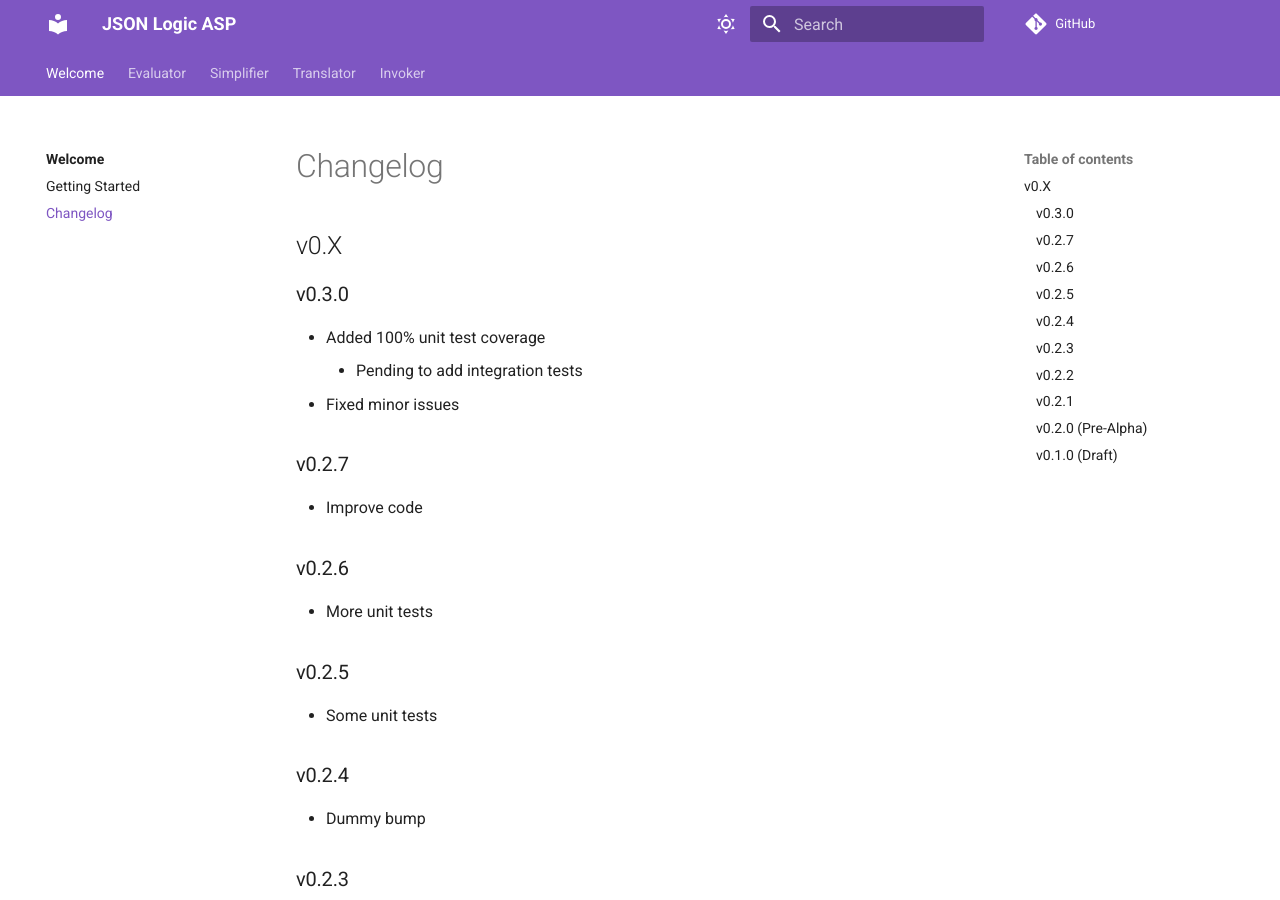
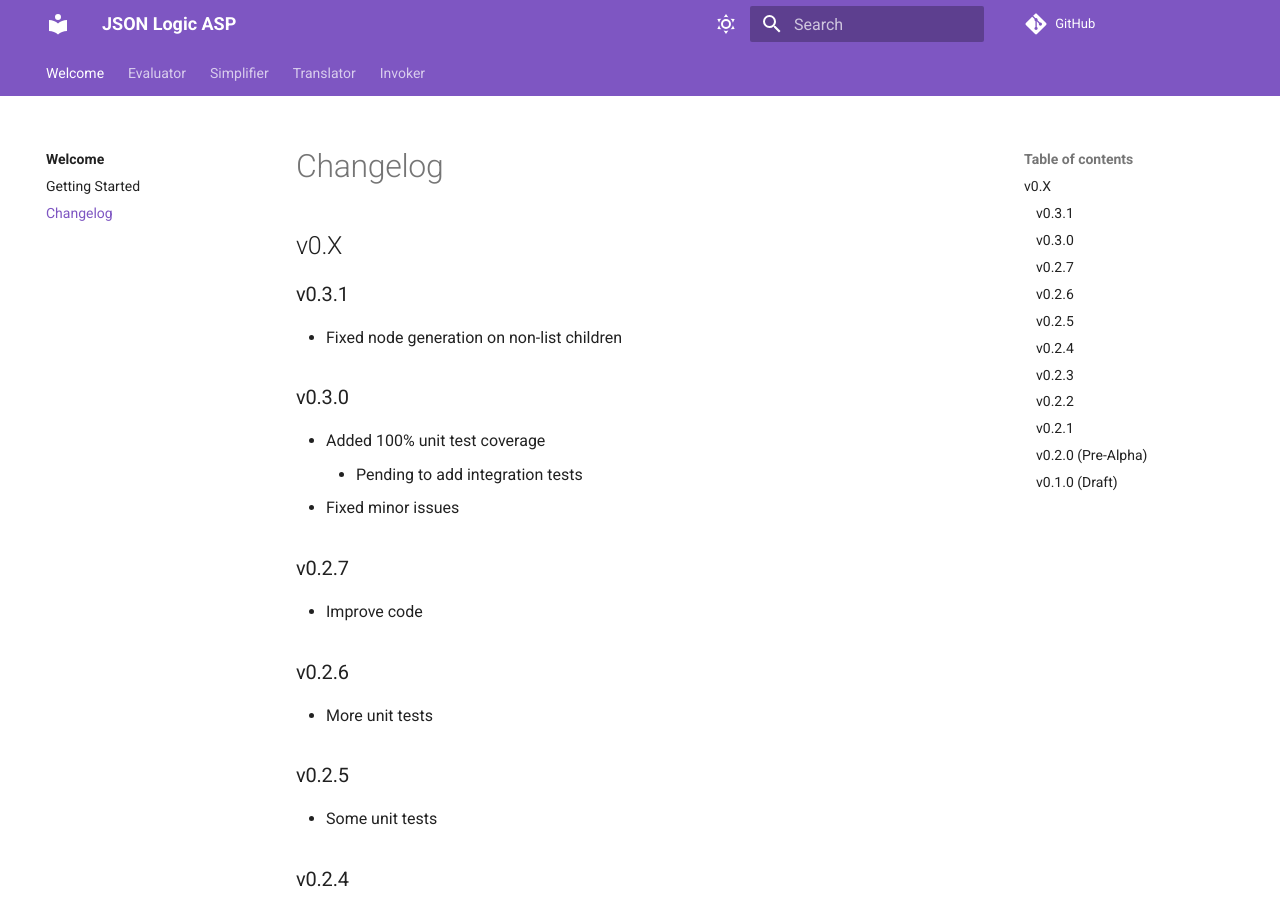
Before and after one commit to barreeeiroo/JSON-Logic-ASP, an MkDocs documentation site: the page built from docs/changelog.md, in a window 1280 px wide and 900 px high. Built offline with MkDocs 1.6.1 and Material for MkDocs 9.7.7, drawn with Linux system fonts in a browser that asks for light colours; comment, search, counter and statistics services are not loaded.

Commit message:
bump: 0.3.1

```diff
--- a/docs/changelog.md
+++ b/docs/changelog.md
@@ -1,6 +1,10 @@
 # Changelog
 
 ## v0.X
+
+### v0.3.1
+
+- Fixed node generation on non-list children
 
 ### v0.3.0
 
--- a/pyproject.toml
+++ b/pyproject.toml
@@ -1,6 +1,6 @@
 [tool.poetry]
 name = "json-logic-asp"
-version = "0.3.0"
+version = "0.3.1"
 description = "Python JSON Logic evaluator in ASP"
 homepage = "https://github.com/barreeeiroo/JSON-Logic-ASP/"
 repository = "https://github.com/barreeeiroo/JSON-Logic-ASP"
```
Also changed, not shown: 1 other file.
